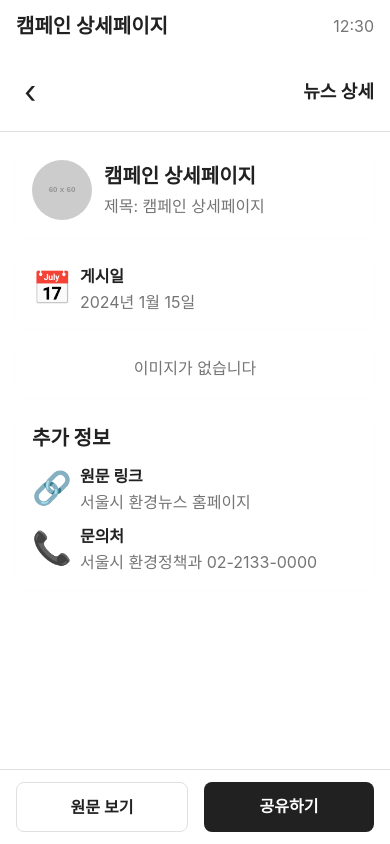
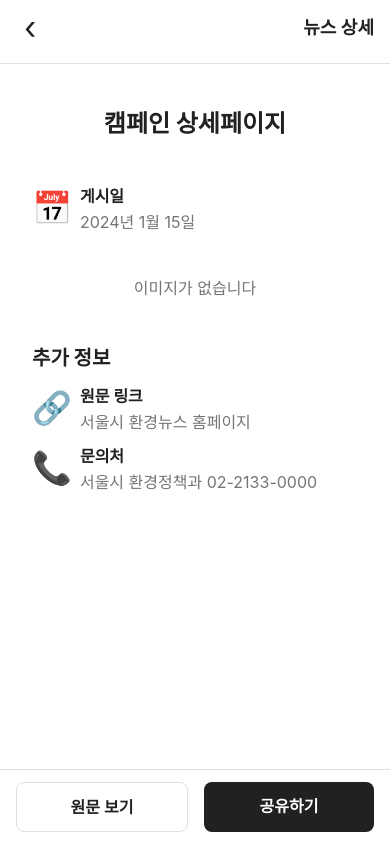
Before and after one commit to 100dana/zeromap, a React Native app: screen /CampaignDetail in a window 390 px wide. Built offline with nearby package versions, Linux system fonts and the light colour scheme; what @react-native-google-signin/google-signin would draw is missing.

Commit message:
세부 디자인 수정

```diff
--- a/src/screens/HomeScreen.tsx
+++ b/src/screens/HomeScreen.tsx
@@ -146,8 +146,8 @@ const styles = StyleSheet.create({
     backgroundColor: colors.card,
     marginBottom: spacing.md,
     marginHorizontal: spacing.screenPaddingHorizontal,
-    paddingTop: 10,
-    paddingBottom: spacing.paddingMedium,
+    paddingTop: 12,
+    paddingBottom: spacing.paddingSmall,
     paddingHorizontal: spacing.paddingLarge,
     borderRadius: spacing.borderRadiusLarge,
     ...shadows.card,
@@ -162,8 +162,7 @@ const styles = StyleSheet.create({
   locationContainer: {
     backgroundColor: colors.surface,
     borderRadius: spacing.borderRadiusLarge,
-    paddingVertical: spacing.paddingMedium,
-    marginBottom: spacing.elementSpacing,
+    marginBottom: spacing.elementSpacingLarge,
     marginHorizontal: spacing.screenPaddingHorizontal,
     ...shadows.card,
   },
@@ -198,7 +197,7 @@ const styles = StyleSheet.create({
     ...typography.h3,
     textAlign: "center",
     marginTop: spacing.elementSpacingLarge,
-    marginBottom: spacing.elementSpacing,
+    marginBottom: spacing.elementSpacingLarge,
     marginHorizontal: spacing.screenPaddingHorizontal,
   },
   shopRow: {
@@ -212,7 +211,7 @@ const styles = StyleSheet.create({
     borderColor: colors.border,
     borderRadius: spacing.borderRadiusLarge,
     borderWidth: 1,
-    marginRight: spacing.elementSpacingSmall,
+    marginRight: spacing.elementSpacing,
     backgroundColor: colors.card,
     overflow: "hidden",
     minWidth: 0, // flexbox shrink 방지
--- a/src/screens/MapScreen.tsx
+++ b/src/screens/MapScreen.tsx
@@ -758,7 +758,7 @@ const styles = StyleSheet.create({
     alignItems: "center",
     justifyContent: "space-between",
     paddingHorizontal: spacing.screenPaddingHorizontal,
-    paddingTop: 10,
+    paddingTop: 12,
     paddingBottom: spacing.paddingLarge,
     backgroundColor: '#FFFFFF',
     borderBottomWidth: 2,
--- a/src/screens/MyPage.tsx
+++ b/src/screens/MyPage.tsx
@@ -277,7 +277,7 @@ const styles = StyleSheet.create({
     alignItems: 'center',
     justifyContent: 'space-between',
     paddingHorizontal: spacing.screenPaddingHorizontal,
-    paddingTop: 10,
+    paddingTop: 12,
     paddingBottom: spacing.paddingMedium,
     backgroundColor: colors.card,
     borderBottomWidth: 2,
--- a/src/screens/News.tsx
+++ b/src/screens/News.tsx
@@ -30,6 +30,7 @@ function CampaignListItem({ campaign }: { campaign: CampaignData }) {
   const navigation = useNavigation<CampaignNavigationProp>();
 
   return (
+    <View style={styles.listItemContainer}>
       <TouchableOpacity
         style={styles.listItem}
         onPress={() => navigation.navigate('CampaignDetail', { articleId: campaign.id, title: campaign.title })}
@@ -37,9 +38,10 @@ function CampaignListItem({ campaign }: { campaign: CampaignData }) {
         <Image source={{ uri: campaign.thumbnail }} style={styles.listItemThumbnail} resizeMode="cover" />
         <View style={styles.listItemContent}>
           <Text style={styles.listItemTitle}>{campaign.title}</Text>
-        {!!campaign.subtitle && <Text style={styles.listItemSubtitle}>{campaign.subtitle}</Text>}
         </View>
       </TouchableOpacity>
+      <View style={styles.divider} />
+    </View>
   );
 }
 
@@ -117,7 +119,7 @@ const styles = StyleSheet.create({
   },
   titleContainer: {
     paddingHorizontal: spacing.screenPaddingHorizontal,
-    paddingTop: 10,
+    paddingTop: 12,
     paddingBottom: spacing.paddingMedium,
     backgroundColor: colors.card,
     borderBottomWidth: 2,
@@ -151,6 +153,9 @@ const styles = StyleSheet.create({
     paddingVertical: spacing.paddingMedium,
     gap: spacing.paddingSmall,
   },
+  listItemContainer: {
+    marginBottom: spacing.xs,
+  },
   listItem: {
     flexDirection: 'row',
     backgroundColor: colors.card,
@@ -158,6 +163,12 @@ const styles = StyleSheet.create({
     padding: spacing.paddingMedium,
     alignItems: 'center',
     ...shadows.card,
+  },
+  divider: {
+    height: 1,
+    backgroundColor: colors.divider,
+    marginTop: spacing.paddingMedium,
+    marginHorizontal: spacing.paddingLarge,
   },
   listItemThumbnail: {
     width: 80,
@@ -174,10 +185,6 @@ const styles = StyleSheet.create({
     color: colors.textPrimary,
     fontWeight: '600',
     marginBottom: spacing.xs,
-  },
-  listItemSubtitle: {
-    ...typography.caption,
-    color: colors.textSecondary,
   },
   centered: {
     padding: spacing.paddingLarge,
--- a/src/screens/NewsDetail.tsx
+++ b/src/screens/NewsDetail.tsx
@@ -6,9 +6,10 @@ import {
   TouchableOpacity,
   Image,
   StyleSheet,
-  SafeAreaView,
   Dimensions,
+  StatusBar,
 } from 'react-native';
+import { SafeAreaView } from 'react-native-safe-area-context';
 import { useNavigation, useRoute } from '@react-navigation/native';
 import { NativeStackNavigationProp } from '@react-navigation/native-stack';
 import { colors } from '../styles/colors';
@@ -91,7 +92,6 @@ export default function CampaignDetail() {
             return;
           }
 
-          // Firestore에서 실제 제목 가져오기
           try {
             console.log(`[NewsDetail] Firestore 조회 시도: articleId = ${articleId}`);
 
@@ -137,15 +137,9 @@ export default function CampaignDetail() {
   }, [articleId]);
 
   return (
-    <SafeAreaView style={styles.safeArea}>
-      {/* 상단 헤더 */}
-      <View style={styles.header}>
-        <Text style={styles.headerTitle}>{actualTitle}</Text>
-        <View style={styles.headerRight}>
-          <Text style={styles.timeText}>12:30</Text>
-        </View>
-      </View>
-
+    <View style={styles.container}>
+      <StatusBar barStyle="dark-content" backgroundColor="#FFFFFF" />
+      <SafeAreaView style={styles.safeArea} edges={['top']}>
         {/* 네비게이션 바 */}
         <View style={styles.navigationBar}>
           <TouchableOpacity
@@ -160,13 +154,8 @@ export default function CampaignDetail() {
         <ScrollView style={styles.scrollView} showsVerticalScrollIndicator={false}>
           <View style={styles.overviewSection}>
             <View style={styles.overviewContent}>
-            <Image
-              source={{ uri: 'https://via.placeholder.com/60x60/4CAF50/FFFFFF?text=News' }}
-              style={styles.campaignLogo}
-            />
               <View style={styles.overviewText}>
                 <Text style={styles.campaignTitle}>{actualTitle}</Text>
-              <Text style={styles.campaignSubtitle}>제목: {actualTitle}</Text>
               </View>
             </View>
           </View>
@@ -214,6 +203,7 @@ export default function CampaignDetail() {
             </View>
           </View>
         </ScrollView>
+      </SafeAreaView>
 
       {/* 하단 버튼들 */}
       <View style={styles.bottomButtons}>
@@ -224,42 +214,26 @@ export default function CampaignDetail() {
           <Text style={styles.participateButtonText}>공유하기</Text>
         </TouchableOpacity>
       </View>
-    </SafeAreaView>
+    </View>
   );
 }
 
 const styles = StyleSheet.create({
+  container: {
+    flex: 1,
+    backgroundColor: colors.background,
+  },
   safeArea: {
     flex: 1,
     backgroundColor: colors.background,
   },
-  header: {
-    flexDirection: 'row',
-    justifyContent: 'space-between',
-    alignItems: 'center',
-    paddingHorizontal: spacing.screenPaddingHorizontal,
-    paddingVertical: spacing.paddingMedium,
-    backgroundColor: colors.card,
-    ...shadows.header,
-  },
-  headerTitle: {
-    ...typography.h2,
-    color: colors.textPrimary,
-  },
-  headerRight: {
-    flexDirection: 'row',
-    alignItems: 'center',
-  },
-  timeText: {
-    ...typography.body1,
-    color: colors.textSecondary,
-  },
+
   navigationBar: {
     flexDirection: 'row',
     alignItems: 'center',
     justifyContent: 'space-between',
     paddingHorizontal: spacing.screenPaddingHorizontal,
-    paddingVertical: spacing.paddingMedium,
+    paddingBottom: spacing.paddingSmall,
     backgroundColor: colors.card,
     borderBottomWidth: 1,
     borderBottomColor: colors.divider,
@@ -298,23 +272,14 @@ const styles = StyleSheet.create({
     flexDirection: 'row',
     alignItems: 'center',
   },
-  campaignLogo: {
-    width: 60,
-    height: 60,
-    borderRadius: 30,
-    marginRight: spacing.paddingMedium,
-  },
   overviewText: {
     flex: 1,
   },
   campaignTitle: {
-    ...typography.h2,
+    ...typography.h1,
     color: colors.textPrimary,
-    marginBottom: spacing.xs,
-  },
-  campaignSubtitle: {
-    ...typography.body1,
-    color: colors.textSecondary,
+    marginTop: spacing.paddingLarge,
+    textAlign: 'center',
   },
   descriptionSection: {
     backgroundColor: colors.card,
```
Lines whose indentation alone changed are shown as unchanged.
